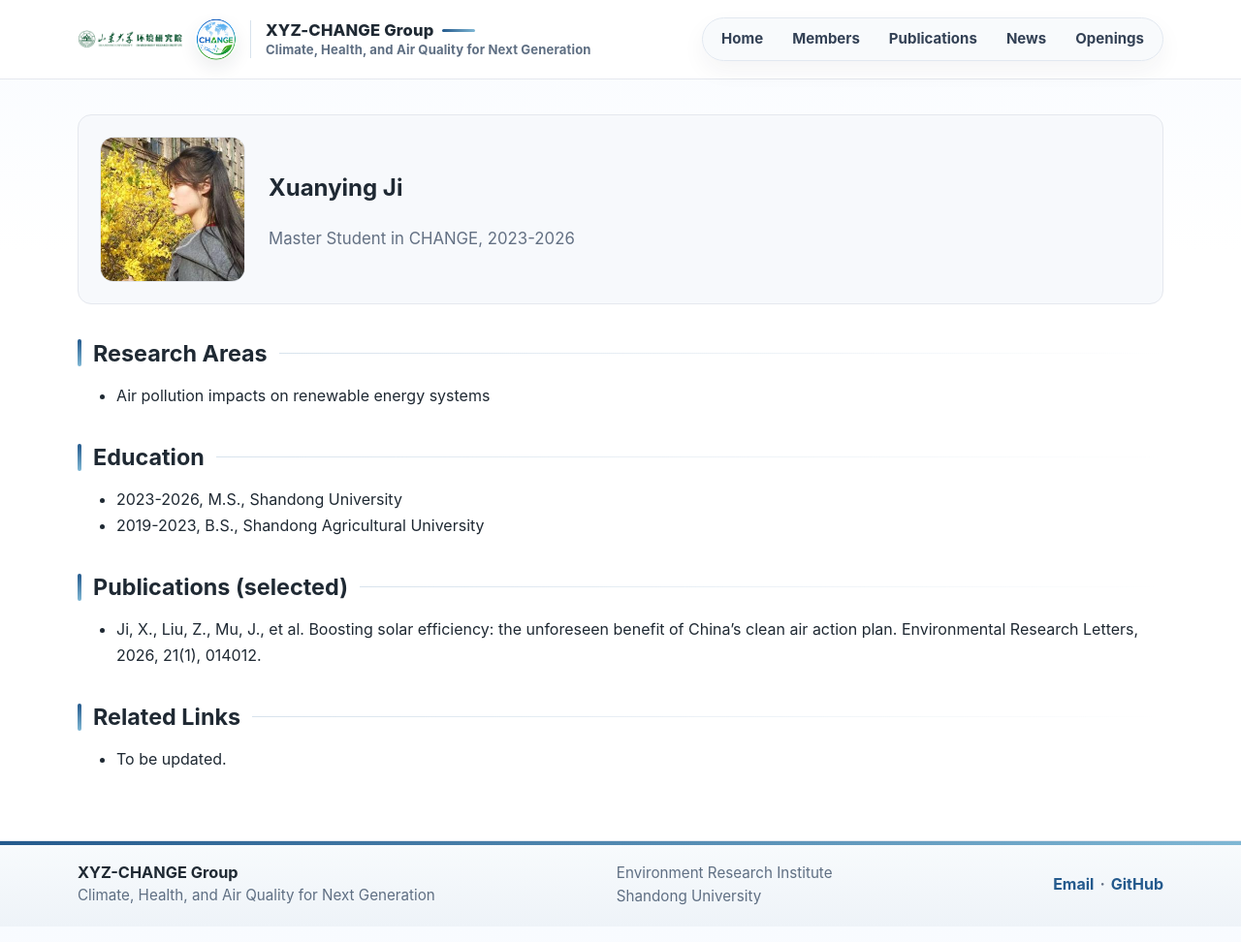
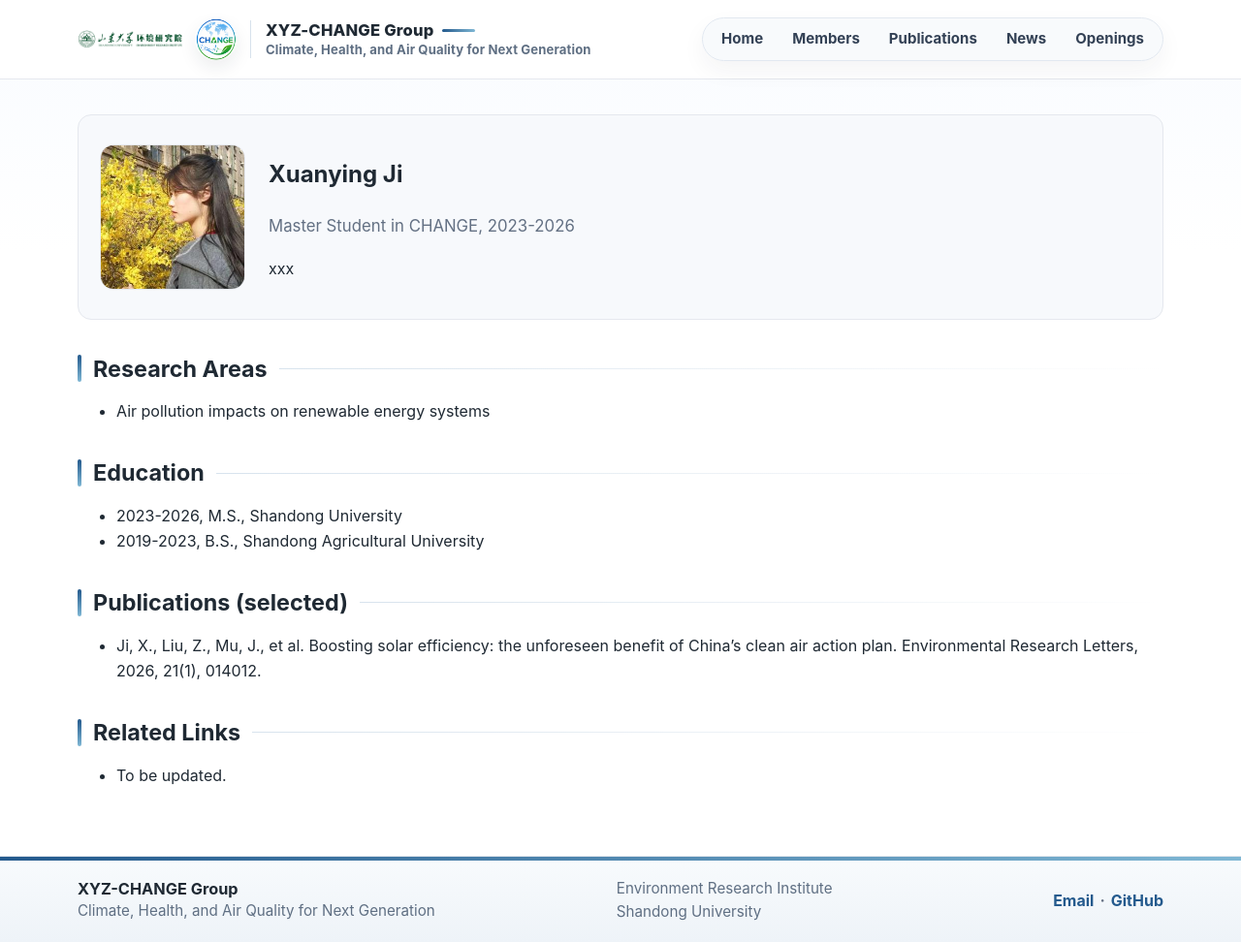
Before and after one commit to MuJSh/xyz_CHANGE, a Jekyll site: the page built from _pages/xuanying-ji.md, in a window 1280 px wide and 972 px high. Shown: the whole window at 97% size. Built offline with Jekyll 4.4.1, drawn with Linux system fonts in a browser that asks for light colours.

```diff
--- a/_pages/xuanying-ji.md
+++ b/_pages/xuanying-ji.md
@@ -9,6 +9,7 @@ permalink: /members/xuanying-ji/
   <div>
     <h1>Xuanying Ji</h1>
     <p class="profile-title">Master Student in CHANGE, 2023-2026</p>
+    <p>xxx</p>
   </div>
 </div>
 
```
